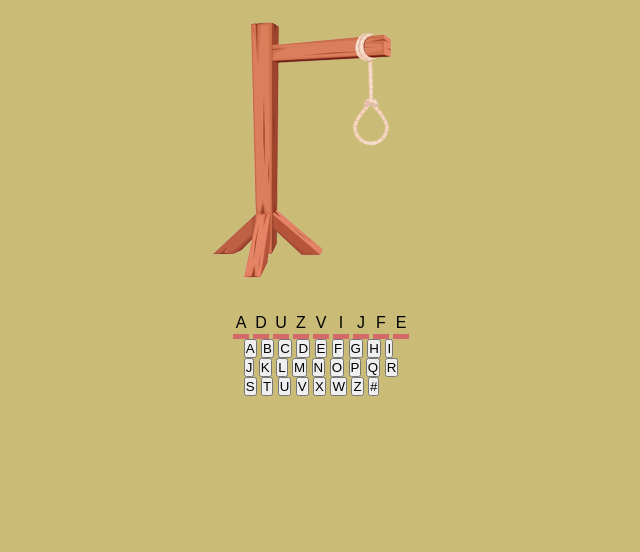
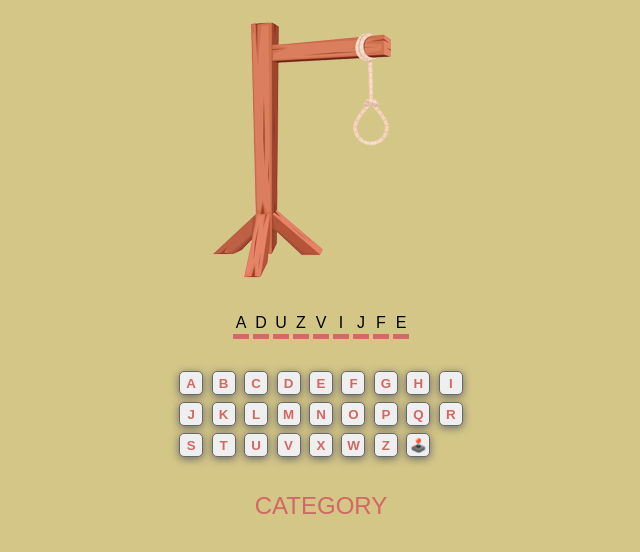
Before and after one commit to ViniciusEderman/HangmanGameWithJavaScript, a plain HTML site: page views/index.html in a window 1280 px wide. Shown: the whole page, without its empty margins (319-959 px from the left). Drawn offline with Linux system fonts and the light colour scheme; a web font is replaced by a local one.

Commit message:
update html and css

```diff
--- a/public/css/style.css
+++ b/public/css/style.css
@@ -10,7 +10,7 @@ body{
     width: 100vw;
     height: 90vh;
     margin-top: 10px;
-    background-color: rgb(202, 187, 118);
+    background-color: rgb(212, 198, 134);
     font-family: 'Akshar', sans-serif;;
 }
 
@@ -49,5 +49,30 @@ body{
 }
 
 #keyboard{
+    margin-top: 30px;
+}
+
+.keys button{
+    width: 24px;
+    height: 24px;
+    margin: 2px;
+    margin-bottom: 5px;
+    cursor: pointer;
+    box-shadow: 0px 2px 8px dimgray;
+    border-radius: 5px;
+    border: 1px solid dimgray;
+    color: #d46666;
+    font-weight: 850;
+}
+
+.keys button:hover{
+    transform: scale(1.5);
+}
+
+#category{
+    margin-top: 30px;
+    color: #d46666;
+    font-size: 1.5em;
+    font-family: 'Akshar', sans-serif;;
 
 }
--- a/views/index.html
+++ b/views/index.html
@@ -36,7 +36,7 @@
                 <button id="key-G">G</button>
                 <button id="key-H">H</button>
                 <button id="key-I">I</button>
-            </div>
+
             <div>
                 <button id="key-J">J</button>
                 <button id="key-K">K</button>
@@ -56,11 +56,12 @@
                 <button id="key-X">X</button>
                 <button id="key-W">W</button>
                 <button id="key-Z">Z</button>
-                <button id="btnRestart">#</button>
-            </div>
+                <button id="btnRestart">🕹️</button>
+             </div>
+          </div>
         </div>
         <div id="category">
-
+            <p>CATEGORY</p>
         </div>
         <!-- start modal -->
 
```
